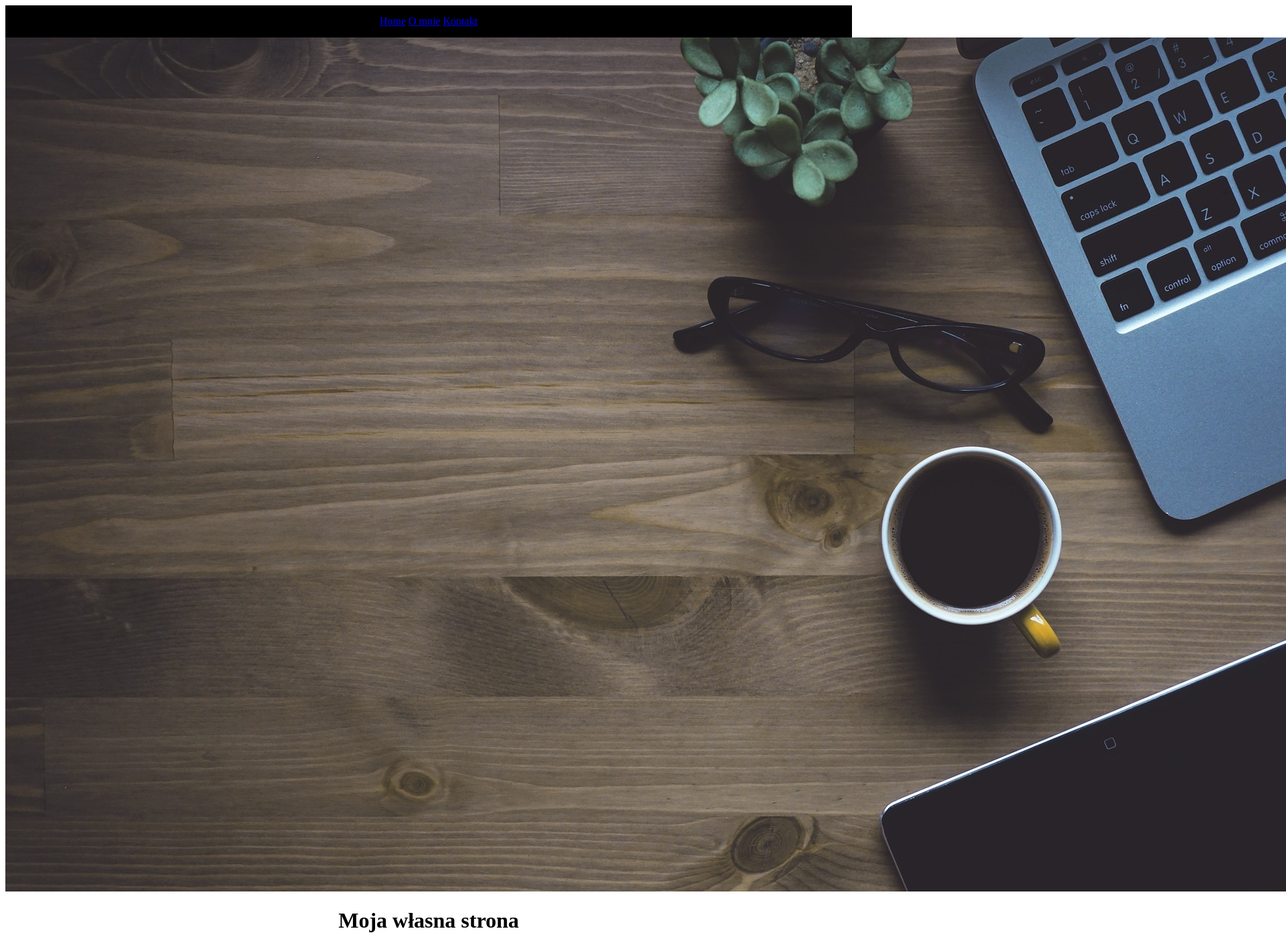
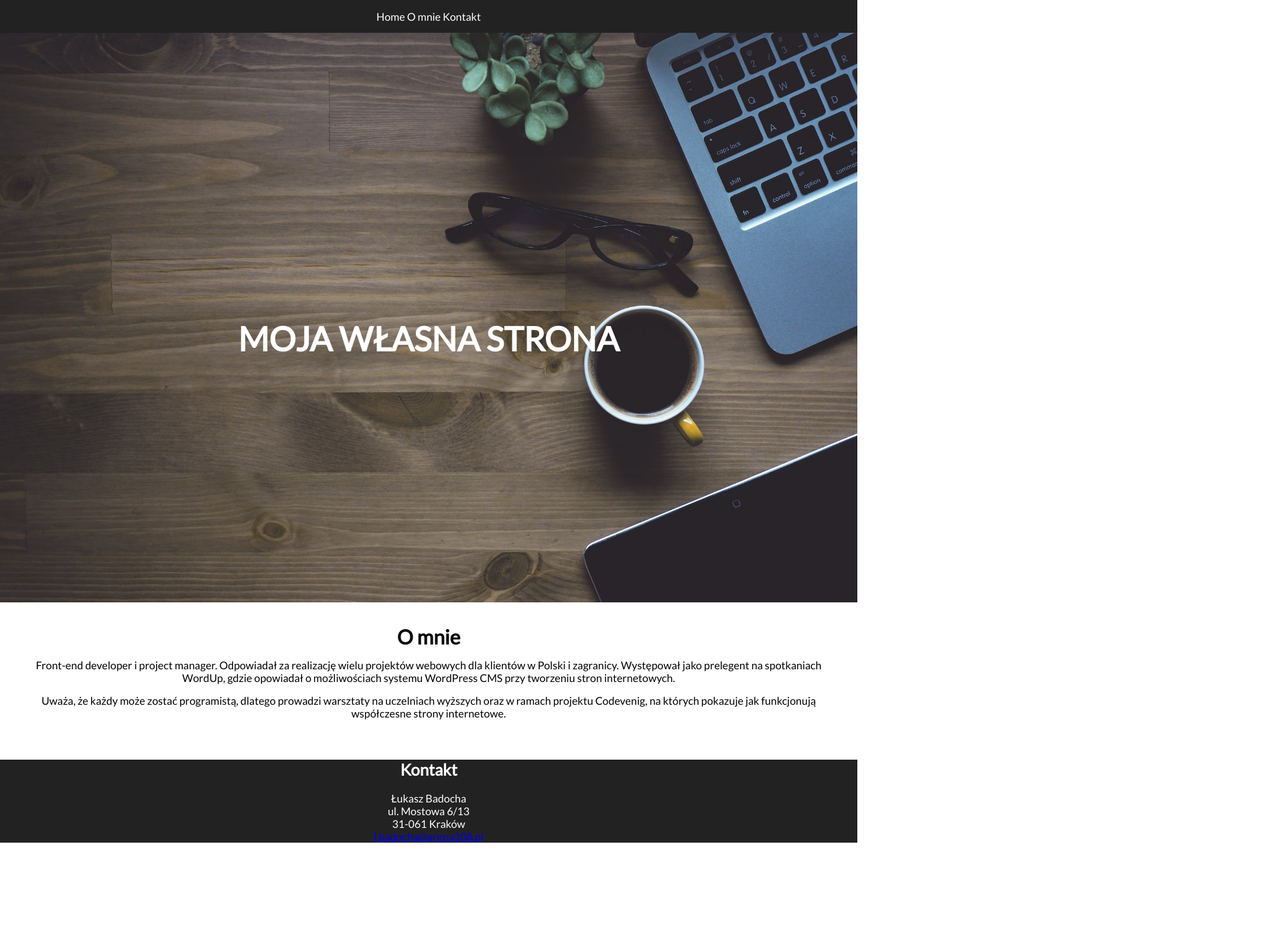
Before and after one commit to mateusz89/cwiczenie-html5, a plain HTML site: page index.html in a window 1280 px wide. Shown: the top 1397 px of the page at 67% size, 1920 px wide, since content can reach past the window. After the commit the page ends 1279 px from the top, so only its background shows below. Drawn offline with Linux system fonts and the light colour scheme.

Commit message:
Zrobiono menu i sekcje o mnie

```diff
--- a/css/style.css
+++ b/css/style.css
@@ -1,10 +1,38 @@
-#body {
+/* General styles */
+
+body {
     margin: 0;
+    font-family: 'Lato', sans-serif;
 }
 
+/* Menu styles */
+
 nav#menu {
-    background-color: black;
     text-align: center;
+    background-color: #222;
+}
+
+nav#menu > ul {
+    margin: 0px;
+}
+
+nav#menu > ul > li.menu.item {
+    padding: 25px;
+    display: inline-block;
+    list-style: none;
+}
+
+nav#menu > ul > li.menu-item a {
+    text-decoration: none;
+    color: #fff;
+}
+
+nav#menu > ul > li.menu-item a:hover {
+    color: #999;
+}
+
+head {
+    color: white;
 }
 
 nav#menu > ul > li.menu-item {
@@ -20,26 +48,57 @@ nav#menu > ul {
     text-align: center
 }
 
-header > h1 {
+header#header {
+    position: relative;
     text-align: center;
 }
 
-section > h2 {
+header#header img {
+    width: 100%;
+}
+
+header#header h1#main-header-text {
+    position: absolute;
+    top: 50%;
+    font-size: 50px;
+    font-weight: 700;
+    margin: 0 auto;
+    left: 0;
+    right: 0;
+    text-transform: uppercase;
+    color: #fff;
+}
+
+/* SECTION STYLES */
+
+section#about {
+    margin: 30px 0;
+    padding: 0 50px;
+}
+
+section#about h2#about-header {
     text-align: center;
+    margin-bottom: 20p;
+    font-size: 30px;
 }
 
 section > p {
     text-align: center;
+    position: relative;
+    top: -10px;
 }
 
 section > article {
     text-align: center;
-}
-
-footer > h2 {
-    text-align: center;
+    position: relative;
+    top: -30px;
 }
 
 footer {
+    background-color: #222;
+    color: white;
+    margin: 30px 0;
+    padding: 0 50px;
     text-align: center;
+    margin-bottom: 20px;
 }
--- a/index.html
+++ b/index.html
@@ -10,20 +10,35 @@
 
 <body>
 
+<!-- Menu glowne -->
+
 
     <nav id="menu">
         <ul>
-            <li class="menu-item"><a href="#">Home</a></li>
-            <li class="menu-item"><a href="#about">O mnie</a></li>
-            <li class="menu-item"><a href="#contact">Kontakt</a></li>
+            <li class="menu-item">
+            <a href="#">Home</a>
+            </li>
+            <li class="menu-item">
+            <a href="#about">O mnie</a>
+            </li>
+            <li class="menu-item">
+            <a href="#contact">Kontakt</a>
+            </li>
         </ul>
     </nav>
 
+    <!-- Menu glowne STOP -->
+
+    <!-- Naglowek strony START -->
 
     <header id="header">
         <img src="img/header-background.jpg" alt="Zdjęcie nagłówkowe">
-        <h1 id="main-header-text">Moja własna strona</h1>
+        <h1 id="main-header-text">MOJA WŁASNA STRONA</h1>
     </header>
+
+    <!-- Naglowek strony STOP -->
+
+    <!-- Sekcja z trescia START -->
 
     <section id="about">
         <h2 id="about-header">O mnie</h2>
```
